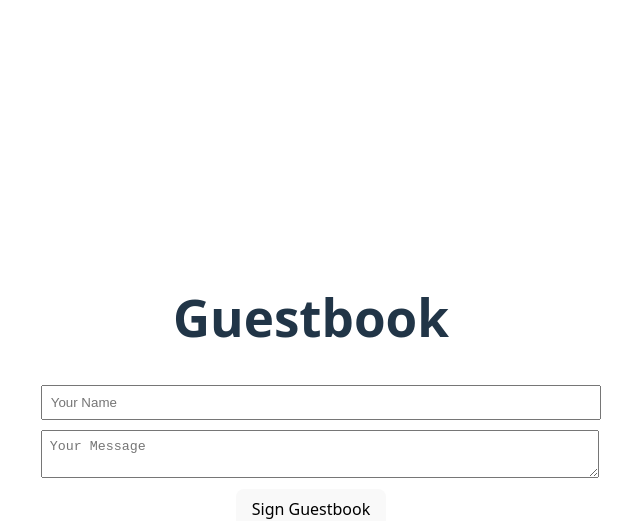
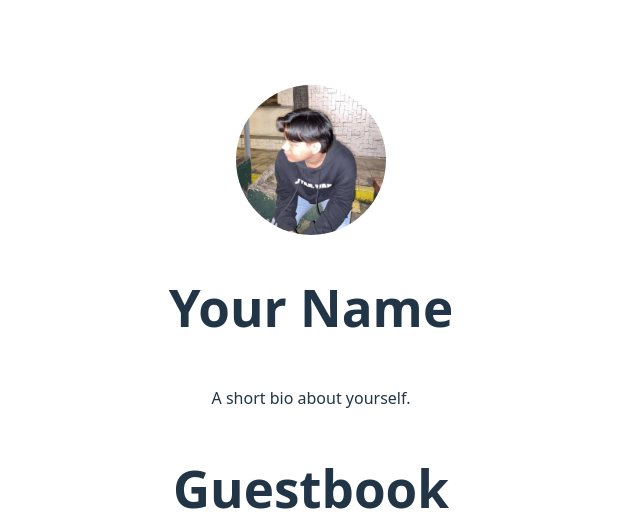
Before and after one commit to apcaddelacruz/personal-website-finals, a Vue app: page / in a window 1280 px wide. Shown: the top 521 px of the page, without its empty margins (329-969 px from the left). Built offline with nearby package versions, Linux system fonts and the light colour scheme; no server answers; the database is empty.

Commit message:
Added profile picture

```diff
--- a/src/App.vue
+++ b/src/App.vue
@@ -5,6 +5,9 @@ import { supabase } from './lib/supabase';
 const guestbookEntries = ref([]);
 const name = ref('');
 const message = ref('');
+const fullName = ref("Your Name");
+const bio = ref("A short bio about yourself.");
+const profileImage = ref("/profile.jpg");
 
 const fetchGuestbook = async () => {
   const { data, error } = await supabase.from('guestbook').select('*').order('created_at', { ascending: false });
@@ -28,6 +31,12 @@ onMounted(fetchGuestbook);
 
 <template>
   <div class="container">
+    <div class="profile">
+      <img :src="profileImage" alt="Profile Picture" class="profile-pic" />
+      <h1>{{ fullName }}</h1>
+      <p>{{ bio }}</p>
+    </div>
+
     <h1>Guestbook</h1>
 
     <form @submit.prevent="addEntry">
@@ -46,6 +55,20 @@ onMounted(fetchGuestbook);
 
 <style scoped>
 .container { max-width: 600px; margin: auto; padding: 20px; text-align: center; }
+.profile {
+  display: flex;
+  flex-direction: column;
+  align-items: center;
+  text-align: center;
+  margin-bottom: 20px;
+}
+.profile-pic {
+  width: 150px;
+  height: 150px;
+  border-radius: 50%;
+  object-fit: cover;
+  margin-bottom: 10px;
+}
 input, textarea { width: 100%; margin: 5px 0; padding: 8px; }
 button { padding: 8px 15px; cursor: pointer; }
 ul { list-style: none; padding: 0; }
```
Also changed, not shown: public/profile.jpg (added).
